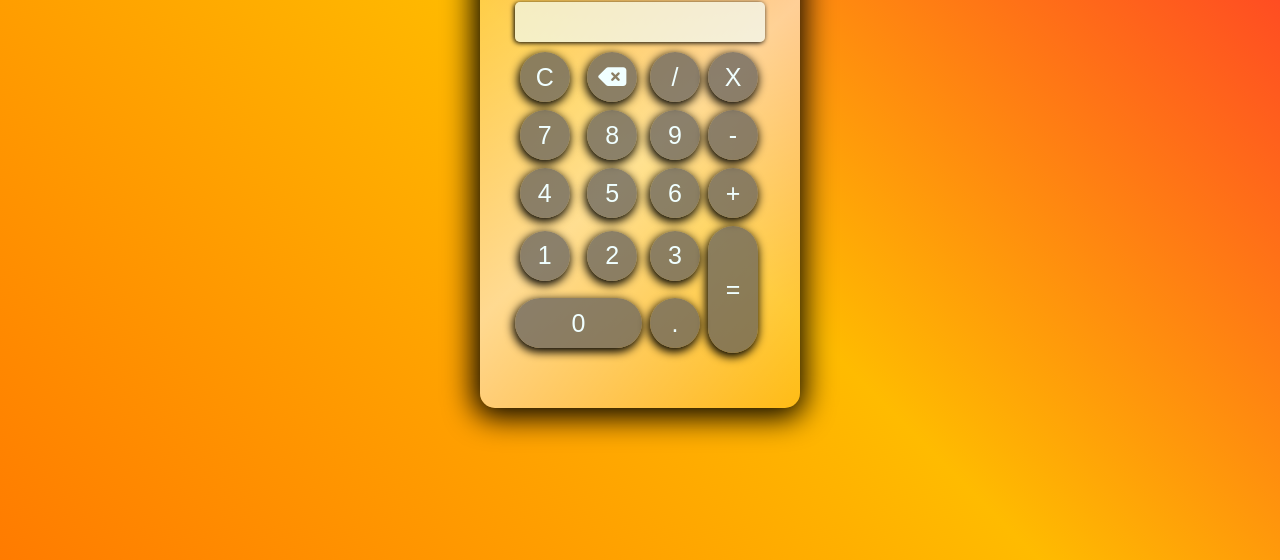
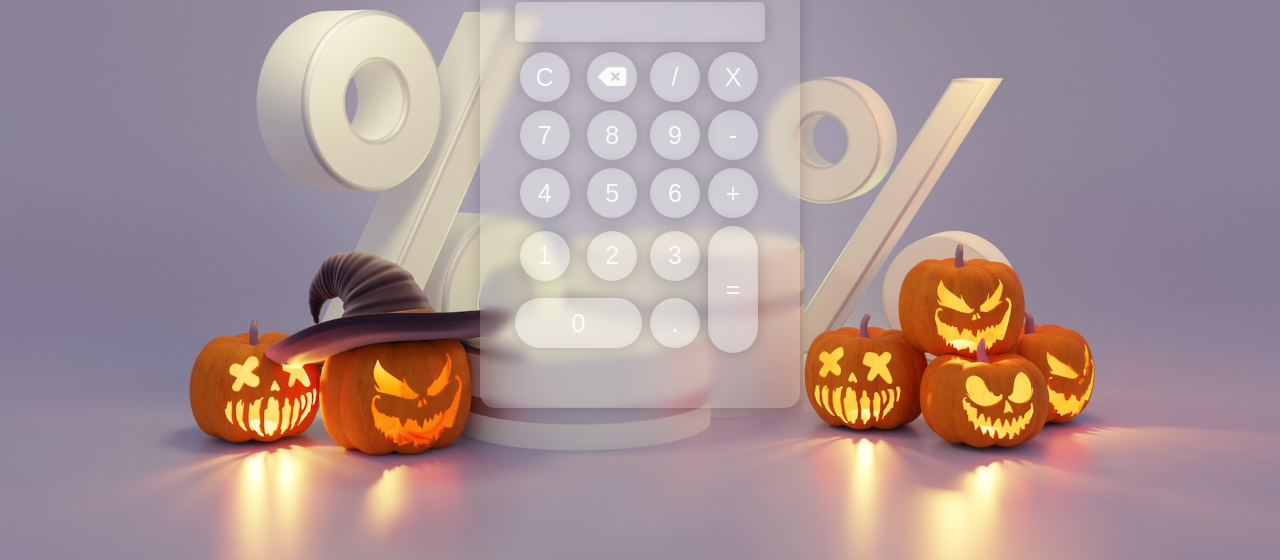
Before and after one commit to otaviolourenco/calculadora, a plain HTML site: page index.html in a window 1280 px wide. Shown: the part 240-800 px from the top of the page. Drawn offline with Linux system fonts and the light colour scheme.

Commit message:
glass-effect

```diff
--- a/CSS/style.css
+++ b/CSS/style.css
@@ -4,14 +4,17 @@
 }
 
 h1{
-    color: rgba(0, 0, 0, 0.747);
+    color: #e2e2df;
     font-size: 40px;
     font-family: 'Franklin Gothic Medium', sans-serif;
     padding: 5px;
 }
 
 .bg-color{
-    background-image: linear-gradient(45deg, rgb(255, 123, 0), rgb(255, 187, 0), rgba(255, 0, 0, 0.829));
+    background-image: url(../images/bg.jpg);
+    background-size: cover;
+    background-position: center 70%;
+    background-repeat: no-repeat;
     height: 100vh;
     color: white;
     font-family: 'Lucida Sans', sans-serif;
@@ -22,11 +25,12 @@ h1{
 
 .calculadora{
     position: absolute;
-    background-image: linear-gradient(-45deg, rgba(255, 255, 255, 0.082), rgba(255, 255, 255, 0.568), rgba(255, 255, 255, 0.205));
     top: 50%;
     left: 50%;
-    box-shadow: -1px 4px 30px 5px black;
     transform: translate(-50%, -50%); /* -50% no eixo Y e -50% no eixo X*/
+    background-color: rgb(255, 255, 255, .15);
+    box-shadow: 0 0 1rem 0 rgb(0, 0, 0, .2);
+    backdrop-filter: blur(5px);
     border-radius: 15px;
     padding: 30px 30px 50px 30px;
 }
@@ -37,15 +41,17 @@ h1{
     margin: 3px;
     font-size: 25px;
     cursor: pointer;
-    background-color: rgba(94, 93, 93, 0.719);
-    box-shadow: -1px 3px 10px 1px black;
-    color: azure;
+    background-color: rgba(255, 255, 255, 0.253);
+    box-shadow: 0 0 1rem 0 rgb(0, 0, 0, .2);
+    backdrop-filter: blur(5px);
+    color: rgb(253, 250, 250);
     border: none;
     border-radius: 50px;
 }
 
 .btn:hover{
-    background-color: rgba(0, 0, 0, 0.719);
+    background-color: rgba(151, 151, 151, 0.322);
+    color: azure;
     transition: all 0.4s ease-in-out;
 }
 
@@ -54,10 +60,11 @@ h1{
     height: 30px;
     margin: 5px;
     font-size: 25px;
-    background-color: rgba(240, 255, 255, 0.644);
-    box-shadow: -1px 1px 5px black;
+    background-color: rgb(255, 255, 255, .15);
+    box-shadow: 0 0 1rem 0 rgb(0, 0, 0, .2);
+    backdrop-filter: blur(5px);
     border-radius: 5px;
-    color: rgba(0, 0, 0, 0.774);
+    color: rgba(41, 41, 41, 0.774);
     text-align: right;
     padding: 5px;
     overflow: hidden;
```
Also changed, not shown: images/bg.jpg (added).
